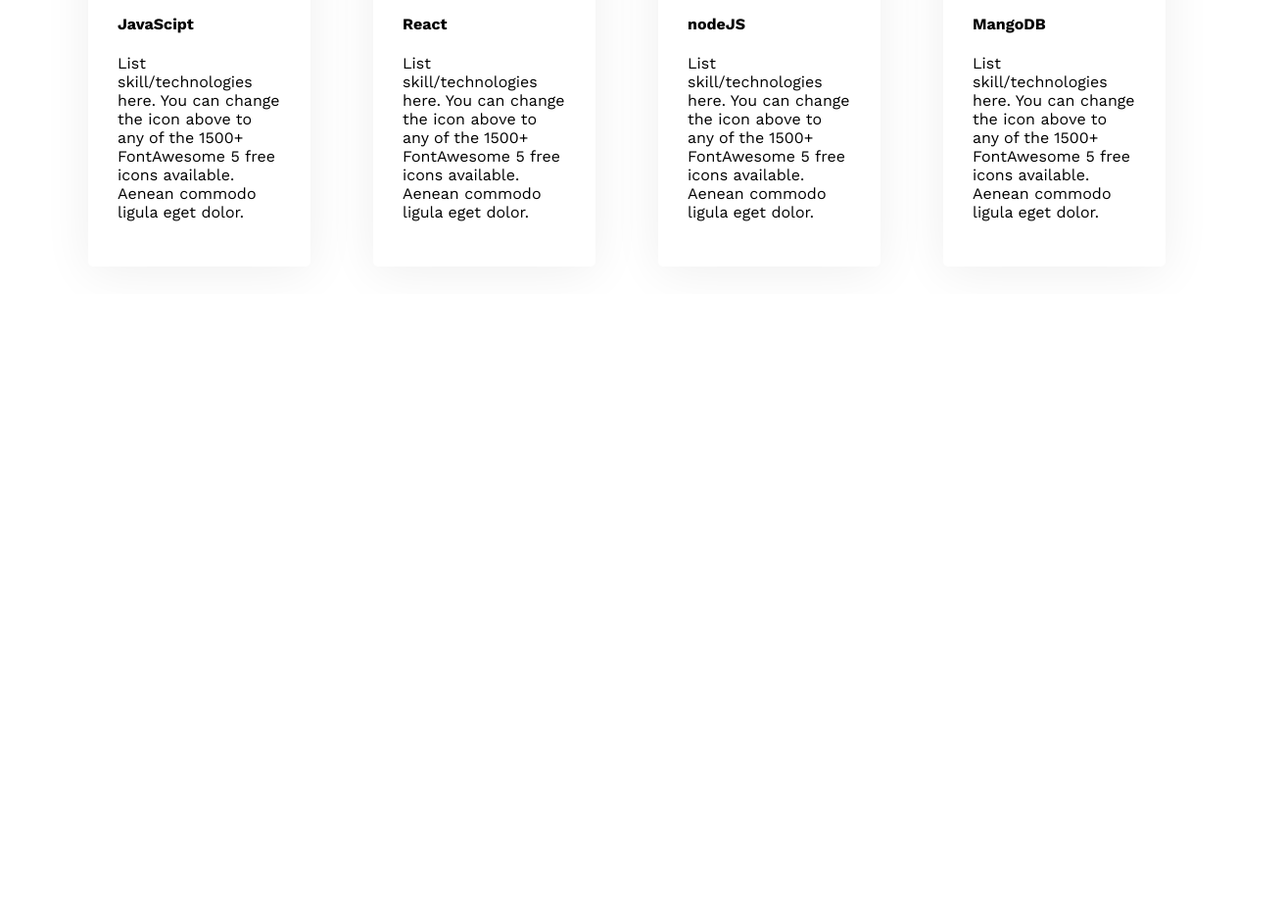
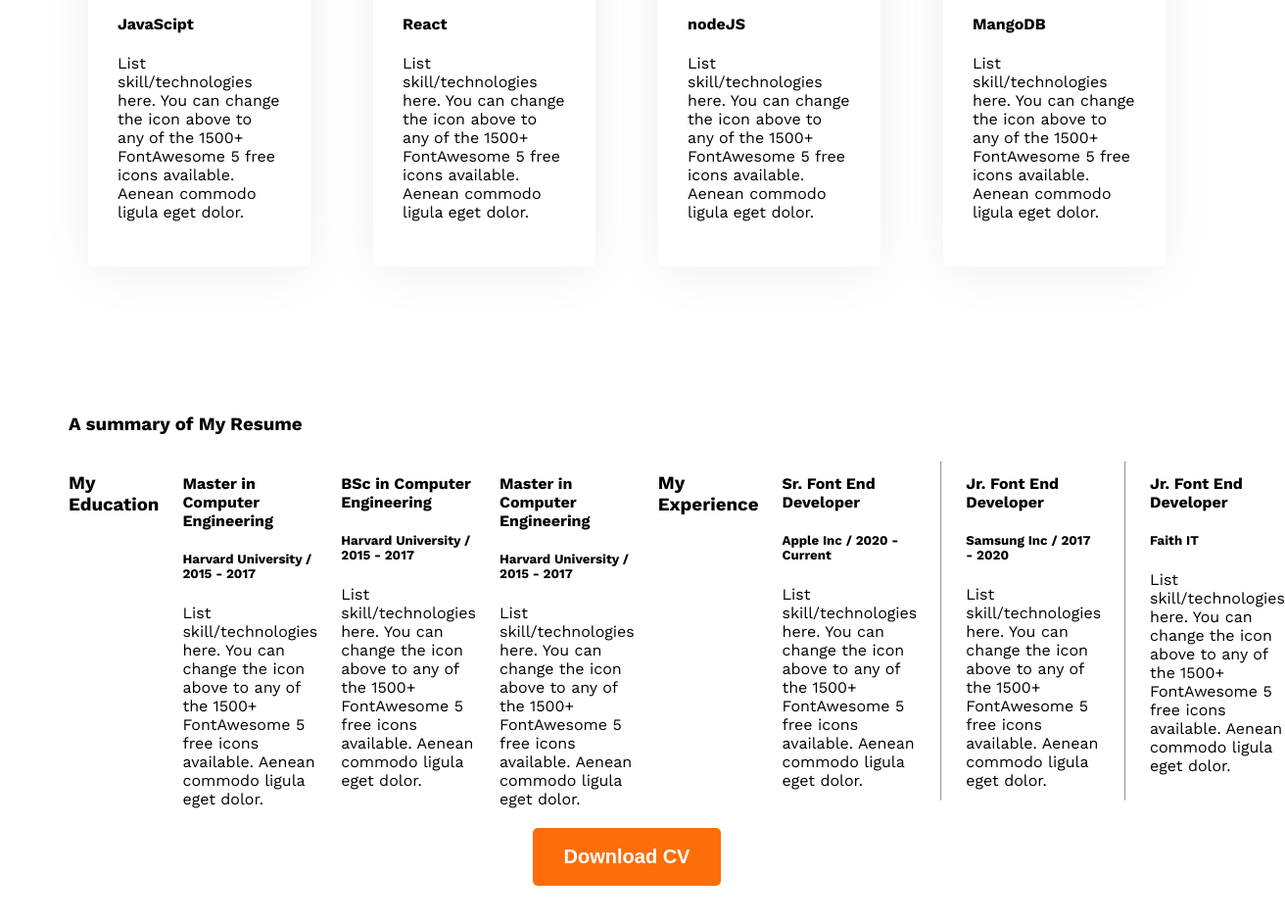
Before and after one commit to nomanal512/6th-portfolio, a plain HTML site: page index.html in a window 1280 px wide. Shown: the part 1872-2814 px from the top of the page at 98% size, 1312 px wide, since content can reach past the window. Before the commit the page ends 2172 px from the top, so only its background shows below. Drawn offline with nearby package versions, Linux system fonts and the light colour scheme.

Commit message:
added 4th page need more to edit

```diff
--- a/index.html
+++ b/index.html
@@ -106,6 +106,69 @@
             </div>
         </div>
 
+        <section class="resume">
+
+            <h3 class="resume-title">A summary of My Resume</h3>
+            <div class="resume-container">
+            <div class="resume-column">
+                <h3>My Education</h3></div>
+
+            <div class="experience">
+                <h4 class="experience-title">Master in Computer Engineering</h4>
+                <h5 class="experience-sub-title">Harvard University / 2015 - 2017</h5>
+                <div class="experience-description">List skill/technologies here. You can change the icon above
+                    to any of the 1500+ FontAwesome 5 free icons available. Aenean commodo ligula eget dolor.</div>
+            </div>
+
+            <div class="experience">
+                <h4 class="experience-title">BSc in Computer Engineering</h4>
+                <h5 class="experience-sub-title">Harvard University / 2015 - 2017</h5>
+                <div class="experience-description">List skill/technologies here. You can change the icon above
+                    to any of the 1500+ FontAwesome 5 free icons available. Aenean commodo ligula eget dolor.</div>
+            </div>
+
+            <div class="experience">
+                <h4 class="experience-title">Master in Computer Engineering</h4>
+                <h5 class="experience-sub-title">Harvard University / 2015 - 2017</h5>
+                <div class="experience-description">List skill/technologies here. You can change the icon above
+                    to any of the 1500+ FontAwesome 5 free icons available. Aenean commodo ligula eget dolor.</div>
+            </div>
+
+            <div class="resume-column">
+                <h3>My Experience</h3></div>
+
+
+            <div class="experience">
+                <h4 class="experience-title">Sr. Font End Developer</h4>
+                <h5 class="experience-sub-title">Apple Inc / 2020 - Current</h5>
+                <div class="experience-description">List skill/technologies here. You can change the icon above
+                    to any of the 1500+ FontAwesome 5 free icons available. Aenean commodo ligula eget dolor.</div>
+            </div>
+            <hr>
+            <div class="experience">
+                <h4 class="experience-title">Jr. Font End Developer</h4>
+                <h5 class="experience-sub-title">Samsung Inc / 2017 - 2020</h5>
+                <div class="experience-description">List skill/technologies here. You can change the icon above
+                    to any of the 1500+ FontAwesome 5 free icons available. Aenean commodo ligula eget dolor.</div>
+            </div>
+            <hr>
+            <div class="experience">
+                <h4 class="experience-title">Jr. Font End Developer</h4>
+                <h5 class="experience-sub-title">Faith IT</h5>
+                <div class="experience-description">List skill/technologies here. You can change the icon above
+                    to any of the 1500+ FontAwesome 5 free icons available. Aenean commodo ligula eget dolor.</div>
+            </div>
+
+
+
+        </div>
+        <div class="Download-btn">
+        <button class="btn-primary">Download CV</button>
+    </div>
+
+
+        </section>
+
     </main>
     <footer>
 
--- a/style/style.css
+++ b/style/style.css
@@ -135,3 +135,11 @@
     border-radius: 5px;
     box-shadow: 0px 6px 50px 0px rgba(0, 0, 0, 0.066);
 }
+.resume-container{
+    display: flex;
+    gap: 24px;
+}
+.Download-btn{
+    text-align: center;
+    margin-top: 20px;
+}
```
